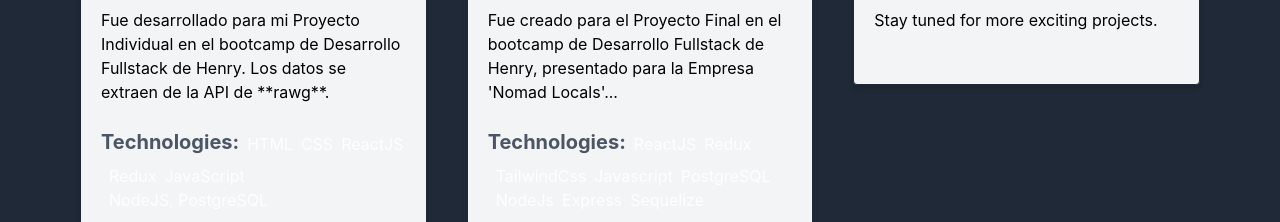
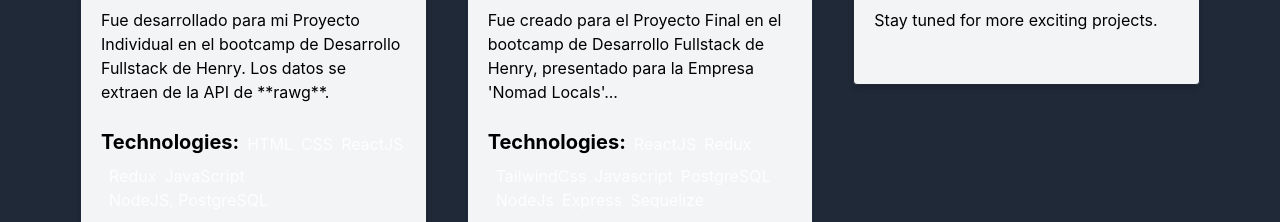
Before and after one commit to Danogomez/Portfolio, a React (Vite) app: page / in a window 1280 px wide. Shown: the part 2500-2722 px from the top of the page. Built offline with nearby package versions, Linux system fonts and the light colour scheme.

Commit message:
letra black

```diff
--- a/src/Components/Projects.jsx
+++ b/src/Components/Projects.jsx
@@ -12,7 +12,7 @@ const ProjectCard = ({ title, subtitle, description, image, technologies, github
             <p className="mb-2 text-black">{description}</p>
             { technologies.length > 0 && (
               <div className='flex flex-wrap space-x-2 mt-5'>
-                <h2 className='inline-block text-gray-600 mb-3 text-xl font-bold leading-5'>Technologies:</h2>
+                <h2 className='inline-block text-black mb-3 text-xl font-bold leading-5'>Technologies:</h2>
                 {technologies.map((tech, index) => (
                   <span key={index}>{tech}</span>
                 ))}
```
